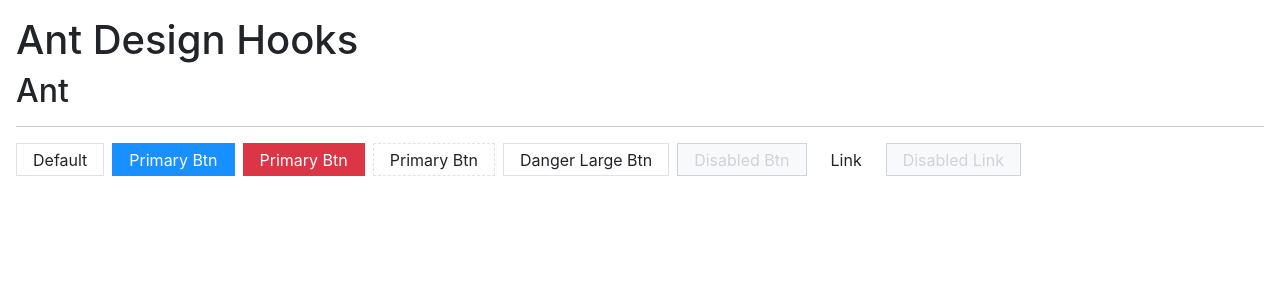
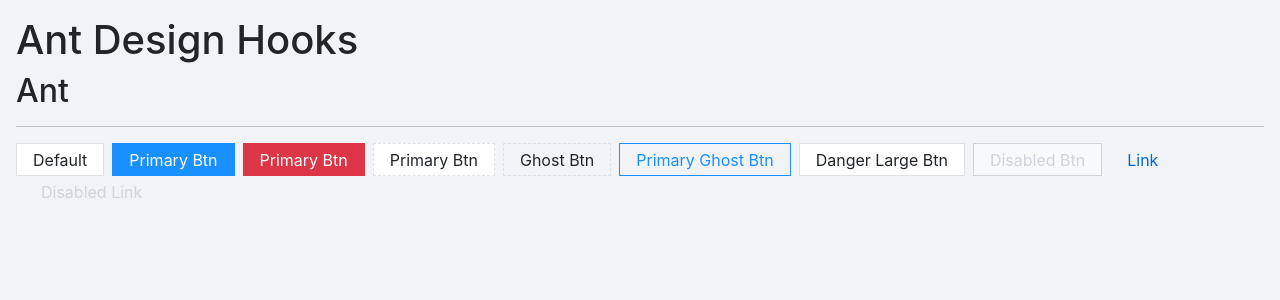
Before and after one commit to M-FE/antd-with-hooks, a React (Create React App) app: page / in a window 1280 px wide. Shown: the top 300 px of the page. Built offline with nearby package versions, Linux system fonts and the light colour scheme.

Commit message:
Button Component - add style

```diff
--- a/src/App.tsx
+++ b/src/App.tsx
@@ -1,5 +1,5 @@
 import React, { FC } from 'react';
-import Button, { Types, Sizes } from './components/Button';
+import Button, { Types, Sizes, ButtonTypes } from './components/Button';
 import './app.scss';
 import './styles/index.scss';
 
@@ -10,9 +10,11 @@
 			<h2>Ant</h2>
 			<hr />
 			<Button>Default</Button>
-			<Button className="ml-1" type={Types.PRIMARY}>Primary Btn</Button>
+			<Button className="ml-1" type={Types.PRIMARY} htmlType={ButtonTypes.SUBMIT}>Primary Btn</Button>
 			<Button className="ml-1" danger type={Types.PRIMARY}>Primary Btn</Button>
 			<Button className="ml-1" type={Types.DASHED}>Primary Btn</Button>
+			<Button className="ml-1" type={Types.DASHED} ghost>Ghost Btn</Button>
+			<Button className="ml-1" type={Types.PRIMARY} ghost>Primary Ghost Btn</Button>
 			<Button className="ml-1" danger size={Sizes.LARGE}>Danger Large Btn</Button>
 			<Button className="ml-1" disabled>Disabled Btn</Button>
 			<Button className="ml-1" href="" type={Types.LINK}>Link</Button>
--- a/src/app.scss
+++ b/src/app.scss
@@ -1,3 +1,7 @@
+body {
+    background-color: #f1f3f7;
+}
+
 @for $i from 1 through 20 {
     .mt-#{$i} { margin-top: $i * 8px }
     .mb-#{$i} { margin-bottom: $i * 8px }
--- a/src/components/Button/button.tsx
+++ b/src/components/Button/button.tsx
@@ -1,4 +1,11 @@
-import React, { FC, ReactNode, AnchorHTMLAttributes, ButtonHTMLAttributes } from 'react';
+import React, {
+	FC,
+	ReactNode,
+	AnchorHTMLAttributes,
+	ButtonHTMLAttributes,
+	MouseEventHandler,
+	useCallback
+} from 'react';
 import classNames from 'classnames';
 import { prefixCls } from '../_utils/prefix';
 
@@ -20,7 +27,7 @@
 export enum ButtonTypes {
 	SUBMIT = 'submit',
 	RESET = 'reset',
-    BUTTON = 'button',
+	BUTTON = 'button'
 }
 
 type IBaseButtonProps = {
@@ -31,14 +38,22 @@
 	block: boolean;
 	href: string;
 	className: string;
+	disabled: boolean;
+	onClick: MouseEventHandler<HTMLElement>;
 	children: ReactNode;
 };
 
-type IButtonProps = Partial<{
+type OmitNativeProps = 'type' | 'className' | 'onClick' | 'disabled';
+
+type IButtonProps = Partial<
+	{
 		htmlType: ButtonTypes;
-} & IBaseButtonProps> & Omit<ButtonHTMLAttributes<any>, 'type' | 'className'>;
+	} & IBaseButtonProps
+> &
+	Omit<ButtonHTMLAttributes<any>, OmitNativeProps>;
 
-type IAncharProps = Partial<IBaseButtonProps> & Omit<AnchorHTMLAttributes<any>, 'href'>;
+type IAncharProps = Partial<IBaseButtonProps> &
+	Omit<AnchorHTMLAttributes<any>, 'href'>;
 
 type IProps = IButtonProps & IAncharProps;
 
@@ -52,6 +67,9 @@
 		href,
 		children,
 		className,
+		htmlType,
+		disabled,
+		onClick,
 		...nativeProps
 	} = props;
 
@@ -62,13 +80,44 @@
 		[`${prefix}-danger`]: danger,
 		[`${prefix}-ghost`]: ghost,
 		[`${prefix}-block`]: block,
+		'is-disabled': disabled
 	});
 
-    if (type === Types.LINK && href !== undefined) {
-        return <a className={classes} href={href} {...nativeProps}>{children}</a>
+	const handleClick = useCallback(
+		(event: React.MouseEvent<HTMLElement, MouseEvent>) => {
+			if (disabled) {
+				event.preventDefault();
 			}
 
-	return <button className={classes} {...nativeProps}>{children}</button>;
+			onClick && onClick(event);
+		},
+		[]
+	);
+
+	if (type === Types.LINK && href !== undefined) {
+		return (
+			<a
+				className={classes}
+				href={href}
+				onClick={handleClick}
+				{...nativeProps}
+			>
+				{children}
+			</a>
+		);
+	}
+
+	return (
+		<button
+			className={classes}
+			disabled={disabled}
+			type={htmlType}
+			onClick={handleClick}
+			{...nativeProps}
+		>
+			{children}
+		</button>
+	);
 };
 
 export default Button;
--- a/src/components/Button/style.scss
+++ b/src/components/Button/style.scss
@@ -1,4 +1,5 @@
 .ant-btn {
+	position: relative;
 	display: inline-block;
 	outline: 0;
 	border: 1px solid $btn-border-color;
@@ -18,14 +19,17 @@
     );
 
     &[disabled],
-    &.disabled {
+    &.is-disabled {
         cursor: not-allowed;
         @include buttonType($disabled-color, $disabled-bg, $disabled-color, $disabled-color, $disabled-bg, $disabled-color);
-    }
+	}
+
+	@include buttonGhost($btn-color);
 }
 
 .ant-btn-primary {
 	@include buttonType($btn-primary-color, $btn-primary-bg);
+	@include buttonGhost($btn-primary-bg);
 }
 
 .ant-btn-danger {
@@ -40,7 +44,8 @@
 
     &.ant-btn-primary {
         @include buttonType($white, $btn-danger-color);
-    }
+		@include buttonGhost($btn-danger-color);
+	}
 }
 
 .ant-btn-dashed {
@@ -48,5 +53,22 @@
 }
 
 .ant-btn-link {
-    border: 0;
+	@include buttonType($btn-link-color, transparent);
+	border-color: transparent;
+
+	&:hover {
+		text-decoration: none;
+	}
+
+    &[disabled],
+    &.is-disabled {
+		cursor: not-allowed;
+
+		&,
+		&:hover,
+		&:focus {
+			border-color: transparent;
+			background-color: transparent;
+		}
+    }
 }
--- a/src/styles/_mixins.scss
+++ b/src/styles/_mixins.scss
@@ -2,8 +2,8 @@
 	$color,
 	$bg,
 	$border-color: $bg,
-	$color-hover: $color,
-	$bg-hover: lighten($bg, 8%),
+	$color-hover: lighten($color, 10%),
+	$bg-hover: lighten($bg, 10%),
 	$border-color-hover: $bg-hover
 ) {
 	color: $color;
@@ -18,3 +18,14 @@
 		border-color: $border-color-hover;
 	}
 }
+
+@mixin buttonGhost($color) {
+	&.ant-btn-ghost {
+		&,
+		&:hover,
+		&:focus {
+			color: $color;
+			background-color: transparent;
+		}
+	}
+}
--- a/src/styles/_variable.scss
+++ b/src/styles/_variable.scss
@@ -204,3 +204,4 @@
 $btn-primary-bg: $primary !default;
 
 $btn-danger-color: $danger !default;
+$btn-link-color: $link-hover-color !default;
```
Also changed, not shown: src/components/_utils/hooks.ts (added, +7 -0 lines). Lines whose indentation alone changed are shown as unchanged.
